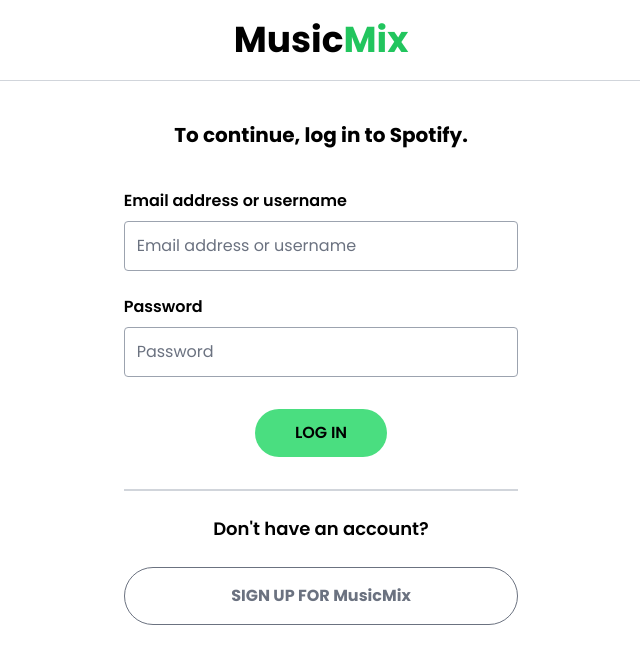
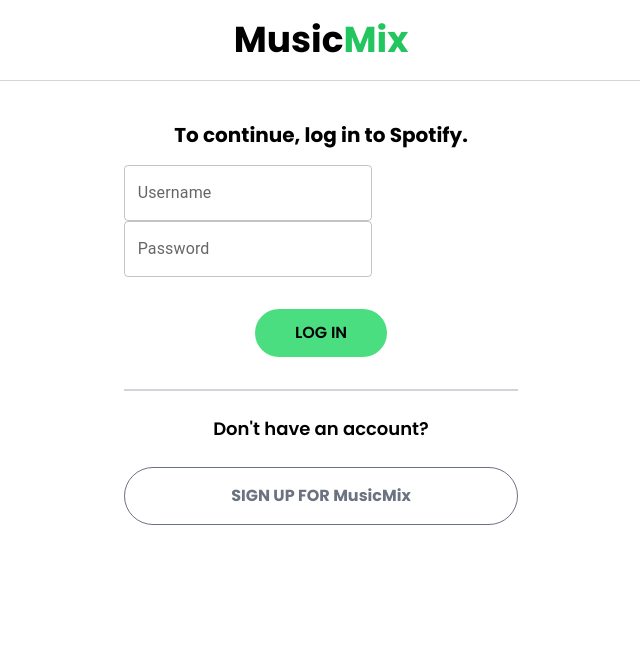
Before and after one commit to Budget-Spotify/Budget_Spotify_Frontend, a React (Create React App) app: page /login in a window 1280 px wide. Shown: the top 664 px of the page, without its empty margins (319-959 px from the left). Built offline with nearby package versions, Linux system fonts and the light colour scheme.

Commit message:
complete raw login register

```diff
--- a/src/App.js
+++ b/src/App.js
@@ -2,7 +2,7 @@
 import './App.css';
 import {Routes, Route, Navigate} from "react-router-dom"
 import Home from './pages/Home';
-import LoginComponent from "./pages/Login";
+import {LoginComponent} from "./pages/Login";
 import {SignupComponent} from "./pages/Signup";
 
 
--- a/src/pages/Login.jsx
+++ b/src/pages/Login.jsx
@@ -1,43 +1,40 @@
-import { Icon } from "@iconify/react";
-import TextInput from "../component/shared/TextInput";
-import PasswordInput from "../component/shared/PasswordInput";
-import { useState } from "react";
-import { ToastContainer, toast } from "react-toastify";
-import "react-toastify/dist/ReactToastify.css"
-import { Link, useNavigate } from "react-router-dom";
-const LoginComponent = () => {
-    const [email, setEmail] = useState("");
-    const [password, setPassword] = useState("");
+import {useFormik} from "formik";
+import axios from "axios";
+import {Link, useNavigate} from "react-router-dom";
+import {toast, ToastContainer} from "react-toastify";
+import TextField from '@mui/material/TextField';
+
+export function LoginComponent() {
     const navigate = useNavigate();
-    const handleSubmit = () => {
-        let obj = { email, password }
+    const formik = useFormik({
+            initialValues: {
+                username: "",
+                password: "",
+            },
+            onSubmit: async (values) => {
+                try {
+                    const response = await axios.post("http://localhost:8000/auth/login", values);
+                    localStorage.setItem("token", response.data.accessToken);
+                    const userObject = response.data.user;
+                    const userString = JSON.stringify(userObject);
+                    localStorage.setItem("userLogin", userString);
+                    navigate('/');
 
-        fetch(`https://frightened-baseball-cap-fish.cyclic.app/musixmix/users/login`, {
-            method: "POST",
-            headers: {
-                "Content-Type": "application/json",
-            },
-            body: JSON.stringify(obj),
-        })
-            .then((res) => res.json())
-            .then((resp) => {
+                    // if you need to get userLogin
+                    // const storedUserString = localStorage.getItem("userLogin");
+                    // const storedUserObject = JSON.parse(storedUserString);
+                    // console.log(storedUserObject);
+                } catch (error) {
+                    console.error("Login failed:", error);
+                }
+            }
 
-                // console.log(resp);
-                localStorage.setItem("token", resp.token)
-                toast(resp.message);
-                navigate("/")
+        }
+    )
 
-            })
-            .catch((err) => {
-                console.log(err);
-            });
-        setEmail("")
-        setPassword("")
-    }
     return (
         <div className="w-full h-full flex flex-col items-center">
             <div className="logo p-5 border-b border-solid border-gray-300 w-full flex justify-center">
-                {/* <Icon icon="logos:spotify" width="150" /> */}
                 <h1 className="text-4xl font-bold">
                     Music<span className="text-green-500">Mix</span>
                 </h1>
@@ -47,32 +44,39 @@
                 <div className="font-bold mb-4 text-center text-xl">
                     To continue, log in to Spotify.
                 </div>
-                <TextInput
-                    label="Email address or username"
-                    placeholder="Email address or username"
+                <form onSubmit={formik.handleSubmit}>
+                    <TextField
+                        label="Username"
+                        placeholder="Enter your username"
                         className="my-6"
-                    value={email}
-                    setValue={setEmail}
+                        value={formik.values.username}
+                        onChange={formik.handleChange}
+                        name="username"
                     />
-                <PasswordInput label="Password" placeholder="Password" value={password}
-                    setValue={setPassword} />
+                    <TextField
+                        label="Password"
+                        placeholder="Password"
+                        value={formik.values.password}
+                        onChange={formik.handleChange}
+                        name="password"
+                        type="password"
+                    />
                     <div className="w-full flex items-center justify-center my-8">
-                    <button className="bg-green-400 font-semibold p-3 px-10 rounded-full" onClick={(e) => { e.preventDefault(); handleSubmit(); }}>
+                        <button className="bg-green-400 font-semibold p-3 px-10 rounded-full" type="submit">
                             LOG IN
                         </button>
-
                     </div>
+                </form>
                 <div className="w-full border border-solid border-gray-300"></div>
                 <div className="my-6 font-semibold text-center text-lg">
                     Don't have an account?
                 </div>
-                <div className="border border-gray-500 text-gray-500 w-full flex items-center justify-center py-4 rounded-full font-bold  cursor-pointer hover:opacity-75">
+                <div
+                    className="border border-gray-500 text-gray-500 w-full flex items-center justify-center py-4 rounded-full font-bold  cursor-pointer hover:opacity-75">
                     <Link to="/signup">SIGN UP FOR MusicMix</Link>
                 </div>
             </div>
-            <ToastContainer />
+            <ToastContainer/>
         </div>
     );
-};
-
-export default LoginComponent;
+}
--- /dev/null
+++ b/src/pages/LoginRoot.jsx
@@ -0,0 +1,76 @@
+import { Icon } from "@iconify/react";
+import TextInput from "../component/shared/TextInput";
+import PasswordInput from "../component/shared/PasswordInput";
+import { useState } from "react";
+import { ToastContainer, toast } from "react-toastify";
+import "react-toastify/dist/ReactToastify.css"
+import { Link, useNavigate } from "react-router-dom";
+const LoginComponent = () => {
+    const [email, setEmail] = useState("");
+    const [password, setPassword] = useState("");
+    const navigate = useNavigate();
+    const handleSubmit = () => {
+        let obj = { email, password }
+
+        fetch(`http://localhost:8000/auth/login`, {
+            method: "POST",
+            headers: {
+                "Content-Type": "application/json",
+            },
+            body: JSON.stringify(obj),
+        })
+            .then(res => {
+                console.log(res)})
+            .then((resp) => {
+                localStorage.setItem("token", resp.token)
+                toast(resp.message);
+                // navigate("/")
+
+            })
+            .catch((err) => {
+                console.log(err);
+            });
+        setEmail("")
+        setPassword("")
+    }
+    return (
+        <div className="w-full h-full flex flex-col items-center">
+            <div className="logo p-5 border-b border-solid border-gray-300 w-full flex justify-center">
+                <h1 className="text-4xl font-bold">
+                    Music<span className="text-green-500">Mix</span>
+                </h1>
+
+            </div>
+            <div className="inputRegion w-full px-4 sm:w-2/3 md:w-1/2 lg:w-1/3 py-10 flex flex-col items-center">
+                <div className="font-bold mb-4 text-center text-xl">
+                    To continue, log in to Spotify.
+                </div>
+                <TextInput
+                    label="Email address or username"
+                    placeholder="Email address or username"
+                    className="my-6"
+                    value={email}
+                    setValue={setEmail}
+                />
+                <PasswordInput label="Password" placeholder="Password" value={password}
+                    setValue={setPassword} />
+                <div className="w-full flex items-center justify-center my-8">
+                    <button className="bg-green-400 font-semibold p-3 px-10 rounded-full" onClick={(e) => { e.preventDefault(); handleSubmit(); }}>
+                        LOG IN
+                    </button>
+
+                </div>
+                <div className="w-full border border-solid border-gray-300"></div>
+                <div className="my-6 font-semibold text-center text-lg">
+                    Don't have an account?
+                </div>
+                <div className="border border-gray-500 text-gray-500 w-full flex items-center justify-center py-4 rounded-full font-bold  cursor-pointer hover:opacity-75">
+                    <Link to="/signup">SIGN UP FOR MusicMix</Link>
+                </div>
+            </div>
+            <ToastContainer />
+        </div>
+    );
+};
+
+export default LoginComponent;
--- a/src/pages/Signup.jsx
+++ b/src/pages/Signup.jsx
@@ -1,15 +1,13 @@
 import {useFormik} from "formik";
 import * as Yup from 'yup';
 import axios from "axios";
-// import TextField from "../component/shared/TextInput";
-// import TextField from "../component/shared/PasswordInput";
-import {Link} from "react-router-dom";
+import {Link, useNavigate} from "react-router-dom";
 import {ToastContainer} from "react-toastify";
 import TextField from '@mui/material/TextField';
-import {red} from "@mui/material/colors";
 
 export function SignupComponent() {
-    const validateLogin = Yup.object({
+    const navigate = useNavigate();
+    const validateSignup = Yup.object({
         username: Yup.string()
             .matches(/^[a-zA-Z0-9]+$/, 'Username không được ký tự đặc biệt'),
         password: Yup.string()
@@ -38,13 +36,11 @@
             gender: "",
             avatar: "",
         },
-        validationSchema: validateLogin,
+        validationSchema: validateSignup,
         onSubmit: async (values) => {
-            console.log("formik signup")
-            console.log(values)
             try {
                 const response = await axios.post("http://localhost:8000/auth/register", values);
-                console.log("Registration successful:", response.data);
+                navigate('/login');
             } catch (error) {
                 console.error("Registration failed:", error);
             }
@@ -52,7 +48,7 @@
     });
 
     return (
-        <div className="w-full h-full flex flex-col items-center">
+        <div className="w-full h-full flex flex-col items-center" style={{backgroundColor: "white"}}>
             <div className="logo p-5 border-b border-solid border-gray-300 w-full flex justify-center">
                 <h1 className="text-4xl font-bold">
                     Music<span className="text-green-500">Mix</span>
```
Lines whose indentation alone changed are shown as unchanged.
